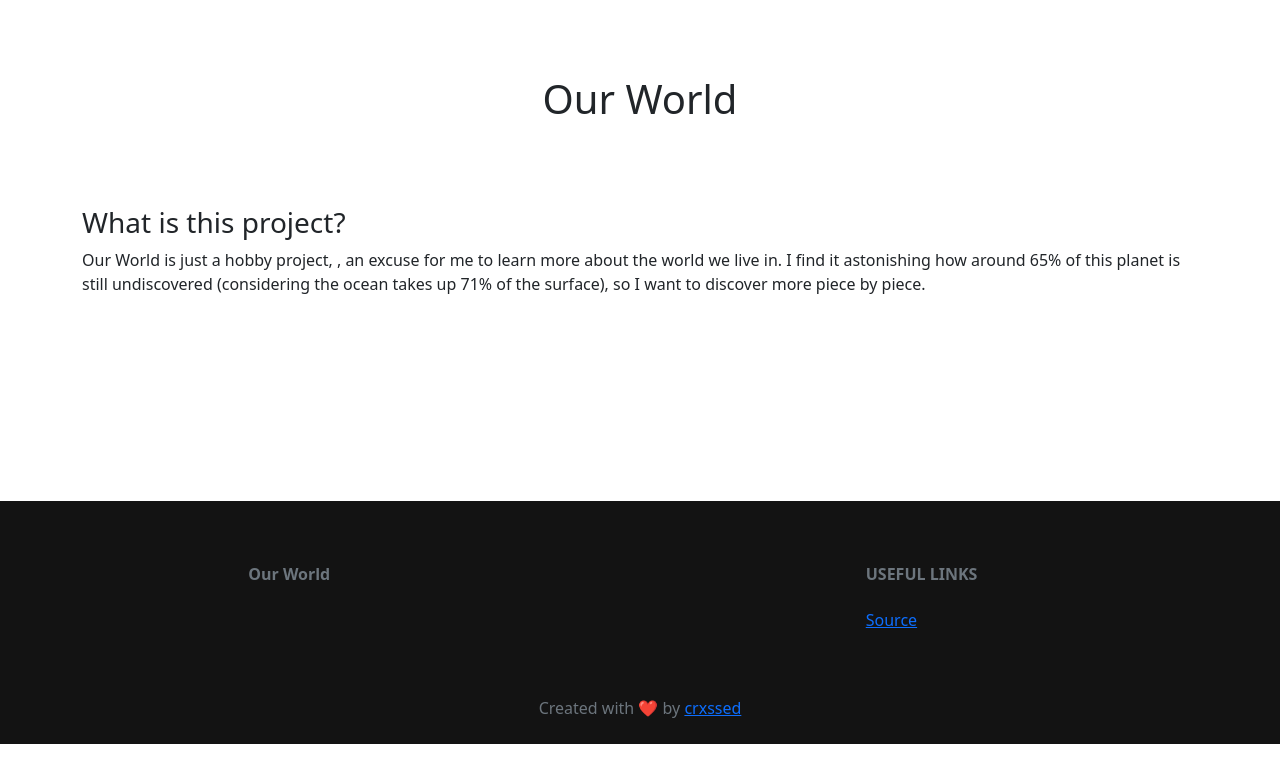
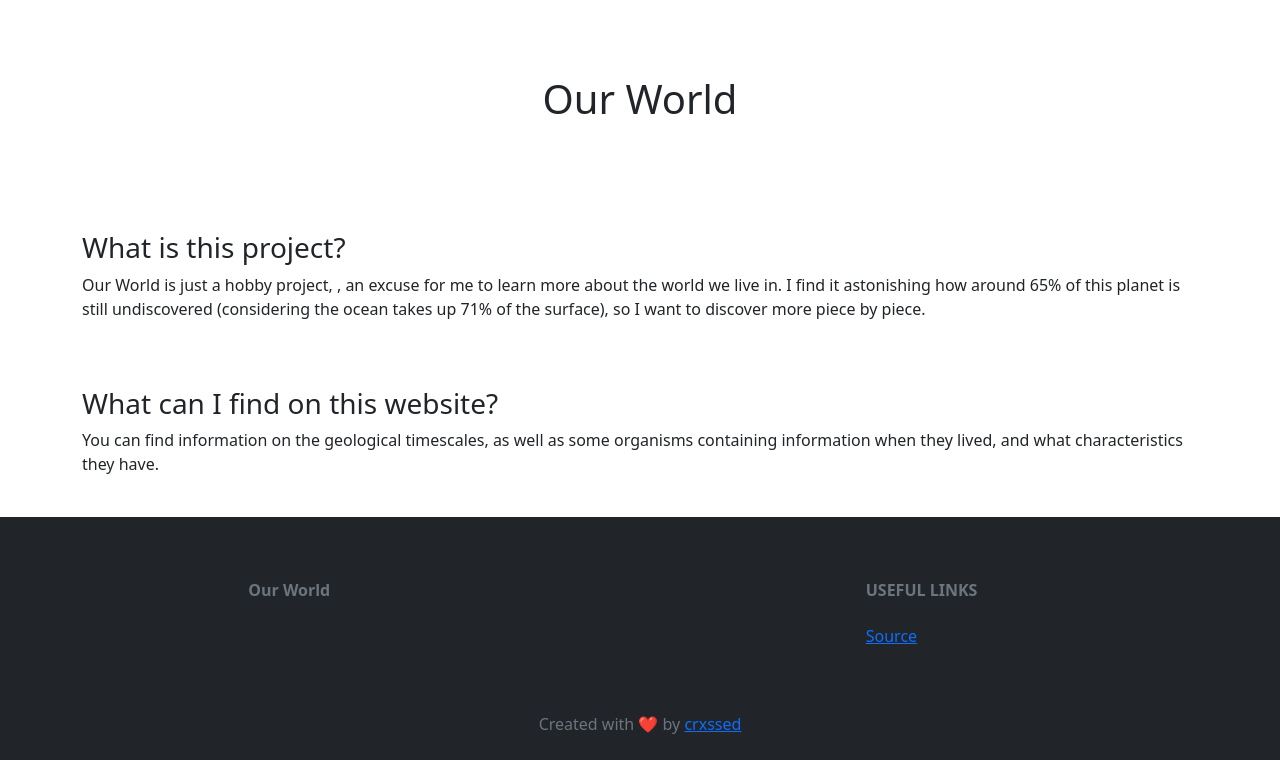
Before and after one commit to kitric/ourworld, a Django app: page / in a window 1280 px wide. Shown: the part 56-816 px from the top of the page. Run offline with Django 3.2, Linux system fonts and the light colour scheme.

Commit message:
added section to css

```diff
--- a/static/css/base.css
+++ b/static/css/base.css
@@ -16,7 +16,10 @@ body {
     padding: 75px;
 }
 
+.section {
+    padding: 25px;
+}
+
 .footer {
-    background-color: rgb(19, 19, 19) !important;
     margin-top: auto;
 }
--- a/templates/base.html
+++ b/templates/base.html
@@ -45,7 +45,7 @@
         {% endblock %}
     </main>
     <!-- Footer -->
-    <footer class="text-center text-lg-start footer text-muted">
+    <footer class="text-center text-lg-start bg-dark footer text-muted">
         <!-- Section: Links  -->
         <section class="d-flex">
             <div class="container text-center text-md-start mt-5">
--- a/templates/index.html
+++ b/templates/index.html
@@ -8,7 +8,7 @@
         Our World
     </h1>
 </div>
-<div class="container">
+<div class="container section">
     <h3>
         What is this project?
     </h3>
@@ -16,4 +16,12 @@
         Our World is just a hobby project, , an excuse for me to learn more about the world we live in. I find it astonishing how around 65% of this planet is still undiscovered (considering the ocean takes up 71% of the surface), so I want to discover more piece by piece.
     </p>
 </div>
+<div class="container section">
+    <h3>
+        What can I find on this website?
+    </h3>
+    <p>
+        You can find information on the geological timescales, as well as some organisms containing information when they lived, and what characteristics they have.
+    </p>
+</div>
 {% endblock %}
```
